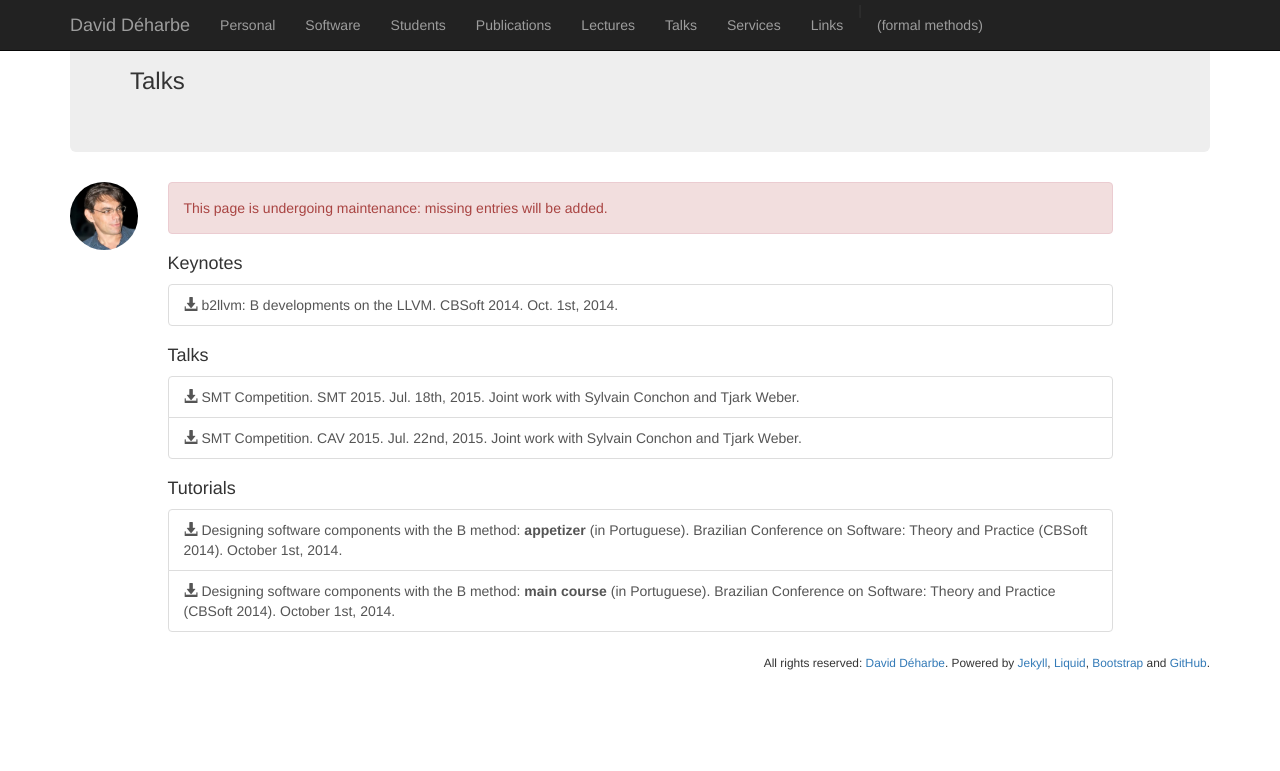
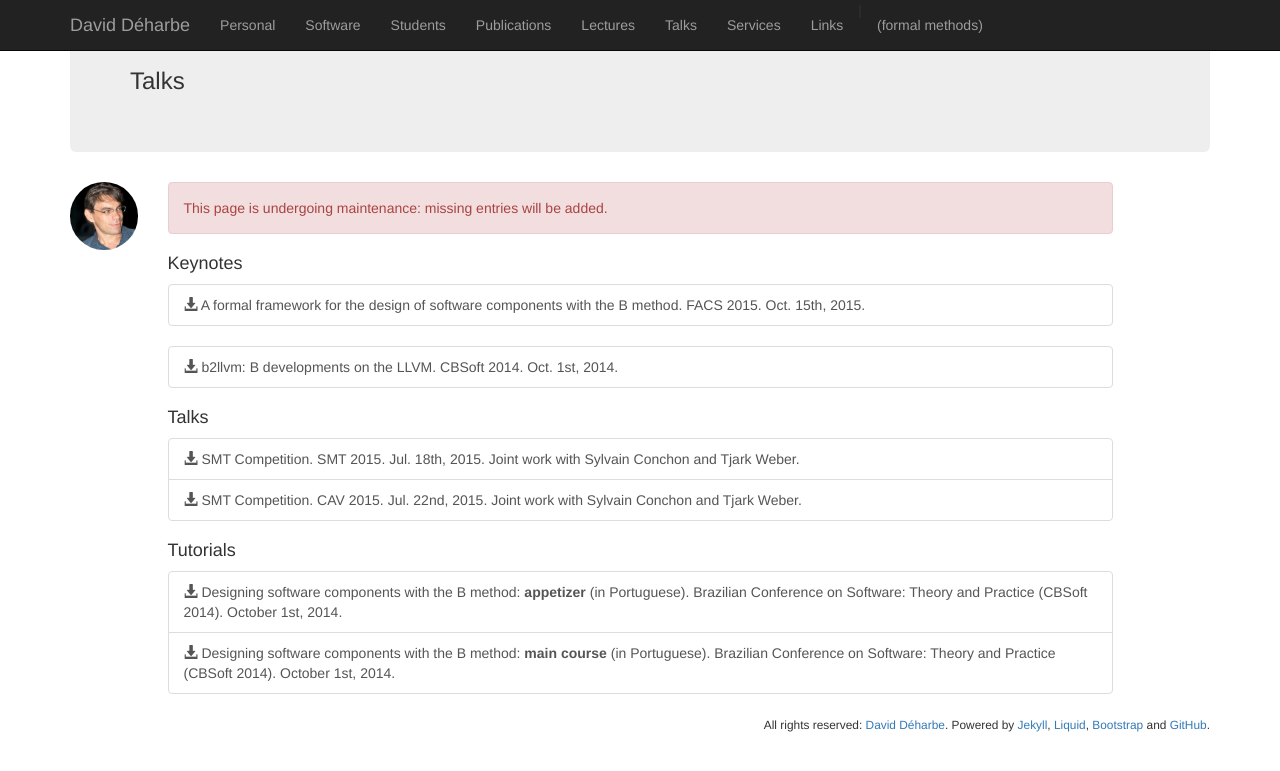
Before and after one commit to DavidDeharbe/DavidDeharbe.github.io, a Jekyll site: the page built from talks.html, in a window 1280 px wide. Shown: the top 771 px of the page. Built offline with Jekyll 4.4.1, drawn with Linux system fonts in a browser that asks for light colours; Markdown is read by kramdown in place of the engine named in the settings.

Commit message:
+ keynote facs2015

```diff
--- a/talks.html
+++ b/talks.html
@@ -13,6 +13,10 @@ sitemap:
 
 
 <h4>Keynotes</h4>
+
+<div class="list-group">
+  <a href="{{ site.url }}/downloads/keynotes/keynote-facs2015.pdf" class="list-group-item"><span class="glyphicon glyphicon-download-alt"></span> A formal framework for the design of software components with the B method. FACS 2015. Oct. 15th, 2015.</a>
+</div>
 
 <div class="list-group">
   <a href="{{ site.url }}/downloads/keynotes/keynote-cbsoft2014.pdf" class="list-group-item"><span class="glyphicon glyphicon-download-alt"></span> b2llvm: B developments on the LLVM. CBSoft 2014. Oct. 1st, 2014.</a>
```
Also changed, not shown: 1 other file.
